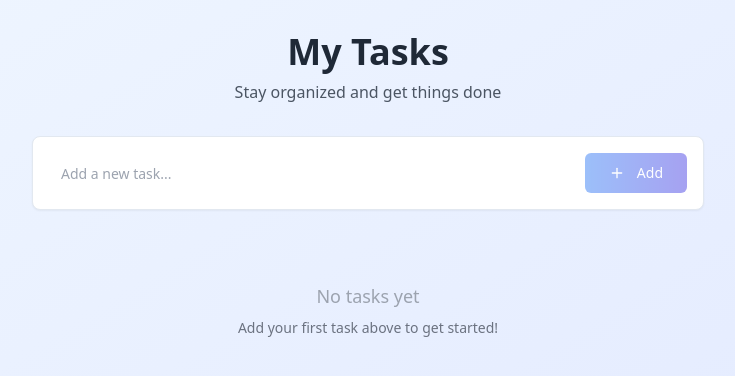
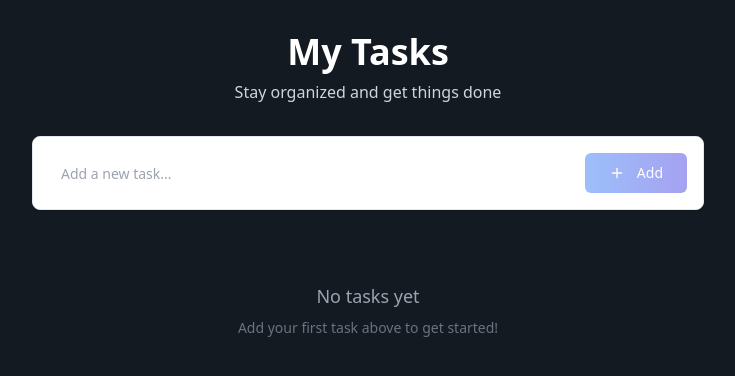
Before and after one commit to lakshita-01/your-personalised-todo-manager, a React (Vite) app: page / in a window 1280 px wide. Shown: the top 376 px of the page, without its empty margins (272-1007 px from the left). Built offline with nearby package versions, Linux system fonts and the light colour scheme.

Commit message:
Change background color
Update the background color to #131a22.

```diff
--- a/src/pages/Index.tsx
+++ b/src/pages/Index.tsx
@@ -3,11 +3,11 @@ import TodoList from "@/components/TodoList";
 
 const Index = () => {
   return (
-    <div className="min-h-screen bg-gradient-to-br from-blue-50 to-indigo-100 py-8 px-4">
+    <div className="min-h-screen py-8 px-4" style={{ backgroundColor: '#131a22' }}>
       <div className="max-w-2xl mx-auto">
         <div className="text-center mb-8">
-          <h1 className="text-4xl font-bold text-gray-800 mb-2">My Tasks</h1>
-          <p className="text-gray-600">Stay organized and get things done</p>
+          <h1 className="text-4xl font-bold text-white mb-2">My Tasks</h1>
+          <p className="text-gray-300">Stay organized and get things done</p>
         </div>
         <TodoList />
       </div>
```
